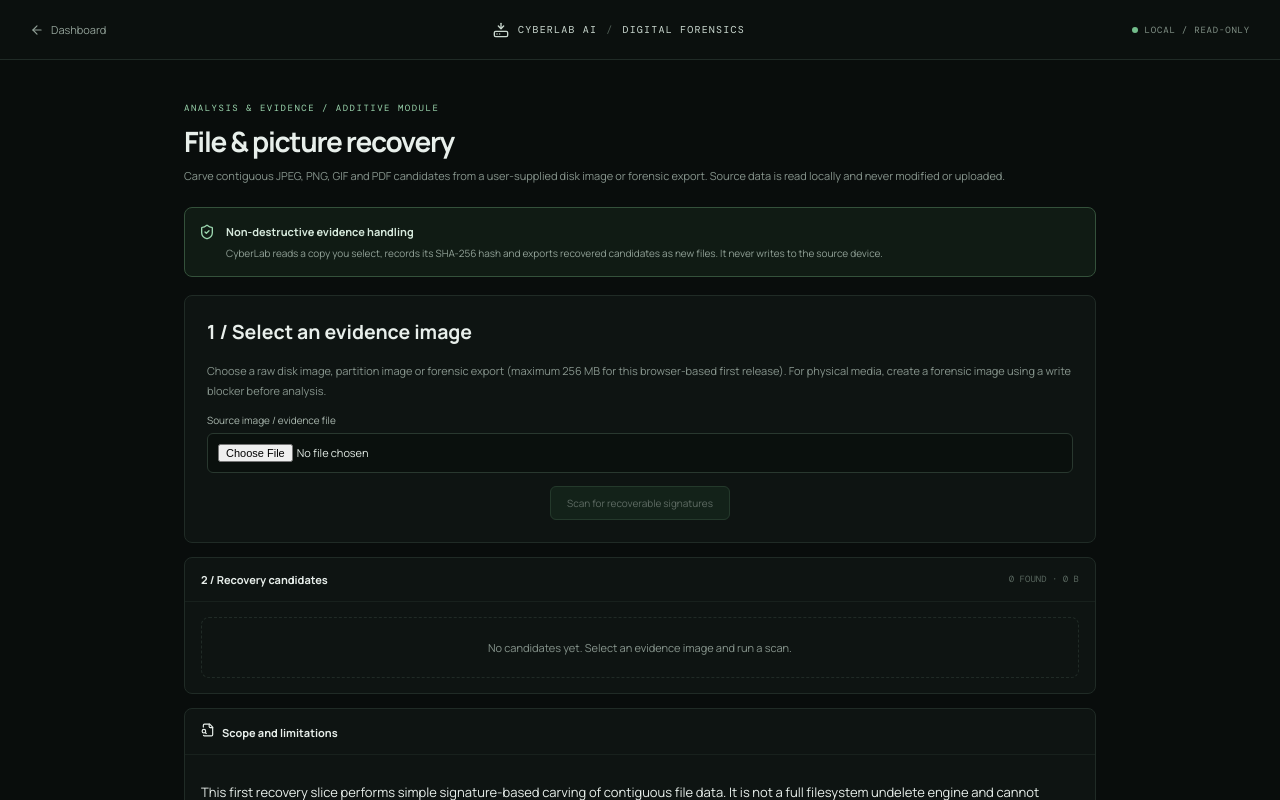
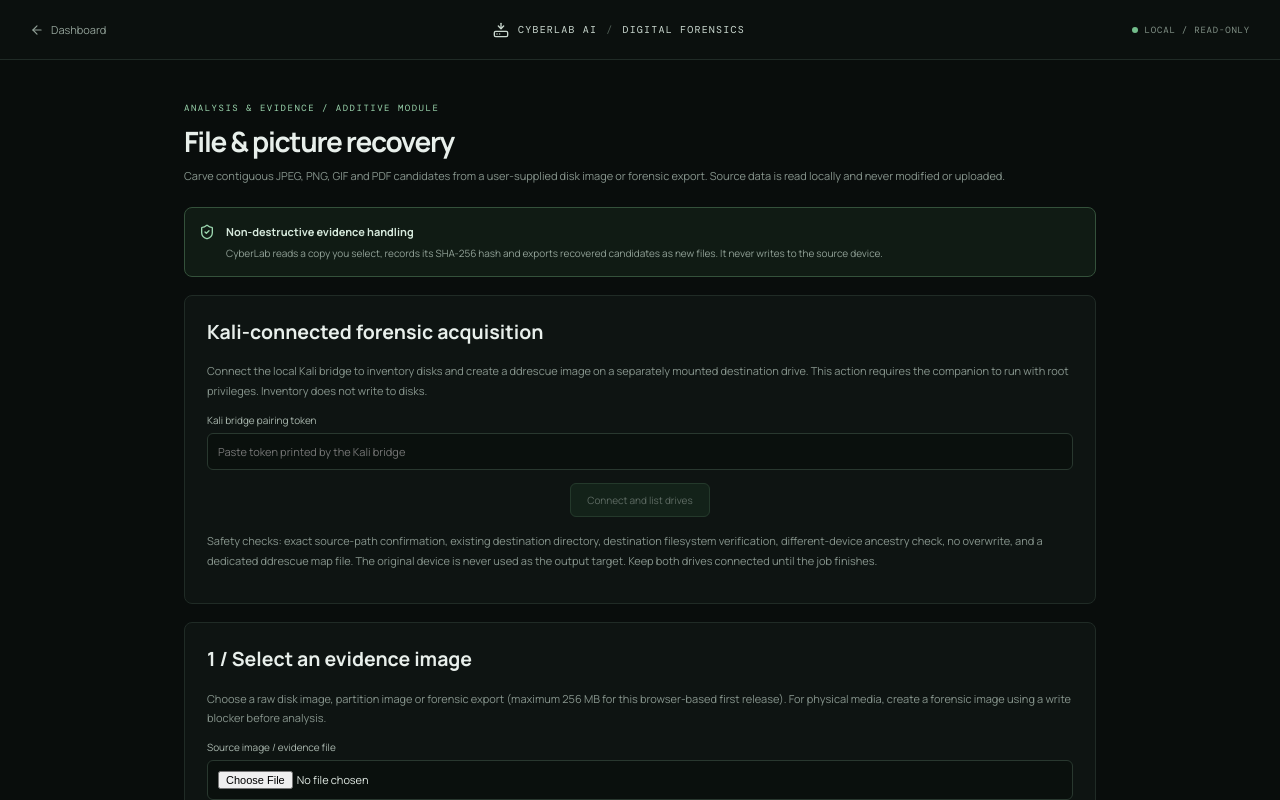
Before and after one commit to abelmiracle377-stack/cyberlab-ai, a Next.js app: page /forensics-recovery in a window 1280 px wide. Shown: the top 800 px of the page. Built offline with nearby package versions, Linux system fonts and the light colour scheme.

Commit message:
Add Kali bridge pairing, disk inventory and guarded ddrescue imaging UI

```diff
--- a/app/forensics-recovery/page.tsx
+++ b/app/forensics-recovery/page.tsx
@@ -6,6 +6,8 @@ import { ArrowLeft, Download, FileSearch, HardDriveDownload, ShieldCheck } from
 
 type Kind = "JPEG" | "PNG" | "GIF" | "PDF";
 type Recovered = { id:string; kind:Kind; start:number; end:number; size:number; name:string };
+type BlockDevice = {name:string;path:string;type:string;size:number;ro:boolean;tran?:string;model?:string;fstype?:string;mountpoints?:Array<string|null>};
+type AcquisitionJob = {id:string;state:string;source:string;image:string;map:string;message:string;return_code?:number};
 const MAX_BYTES = 256 * 1024 * 1024;
 const signatures = {
   jpegStart: [0xff,0xd8,0xff], jpegEnd: [0xff,0xd9],
@@ -41,8 +43,46 @@ function formatBytes(n:number){return n<1024?`${n} B`:n<1024*1024?`${(n/1024).to
 
 export default function ForensicsRecoveryPage(){
   const [source,setSource]=useState<File|null>(null),[items,setItems]=useState<Recovered[]>([]),[previewUrls,setPreviewUrls]=useState<Record<string,string>>({}),[busy,setBusy]=useState(false),[message,setMessage]=useState(""),[hash,setHash]=useState("");
+  const [bridgeToken,setBridgeToken]=useState(""),[paired,setPaired]=useState(false),[devices,setDevices]=useState<BlockDevice[]>([]),[selectedDevice,setSelectedDevice]=useState(""),[destinationDirectory,setDestinationDirectory]=useState("/mnt/backup"),[imageFilename,setImageFilename]=useState("cyberlab-disk.img"),[confirmationSource,setConfirmationSource]=useState(""),[bridgeBusy,setBridgeBusy]=useState(false),[bridgeMessage,setBridgeMessage]=useState(""),[job,setJob]=useState<AcquisitionJob|null>(null);
   useEffect(()=>()=>{Object.values(previewUrls).forEach(url=>URL.revokeObjectURL(url));},[previewUrls]);
   const total=useMemo(()=>items.reduce((sum,x)=>sum+x.size,0),[items]);
+  async function pairKali(){
+    setBridgeBusy(true);setBridgeMessage("");setPaired(false);
+    try{
+      const headers={Authorization:"Bearer "+bridgeToken.trim()};
+      const health=await fetch("http://127.0.0.1:8765/health",{headers,cache:"no-store"});
+      const h=await health.json();if(!health.ok)throw new Error(h.error||"Could not connect to Kali.");
+      const inventory=await fetch("http://127.0.0.1:8765/forensics/devices",{headers,cache:"no-store"});
+      const d=await inventory.json();if(!inventory.ok)throw new Error(d.error||"Could not read block-device inventory.");
+      setDevices((d.devices||[]).flatMap((item:BlockDevice)=>[item,...((item as any).children||[])]).filter((item:BlockDevice)=>item.path&&["disk","part"].includes(item.type)));
+      setPaired(true);setBridgeMessage("Kali connected. Device inventory is read-only; no drive has been mounted or modified.");
+    }catch(e){setBridgeMessage(e instanceof Error?e.message:"Kali connection failed.");}
+    finally{setBridgeBusy(false);}
+  }
+  async function refreshDevices(){
+    const response=await fetch("http://127.0.0.1:8765/forensics/devices",{headers:{Authorization:"Bearer "+bridgeToken.trim()},cache:"no-store"});
+    const data=await response.json();if(!response.ok)throw new Error(data.error||"Device inventory failed.");
+    setDevices((data.devices||[]).flatMap((item:BlockDevice)=>[item,...((item as any).children||[])]).filter((item:BlockDevice)=>item.path&&["disk","part"].includes(item.type)));
+  }
+  async function acquireImage(){
+    if(!selectedDevice||confirmationSource!==selectedDevice){setBridgeMessage("Select a source and retype its exact device path to confirm.");return;}
+    setBridgeBusy(true);setBridgeMessage("Submitting protected imaging job…");
+    try{
+      const response=await fetch("http://127.0.0.1:8765/forensics/image",{method:"POST",headers:{"Content-Type":"application/json",Authorization:"Bearer "+bridgeToken.trim()},body:JSON.stringify({source:selectedDevice,destinationDirectory,filename:imageFilename,confirmationSource})});
+      const data=await response.json();if(!response.ok)throw new Error(data.error||"Disk imaging could not start.");
+      setJob(data.job);setBridgeMessage(data.note||"Disk imaging started.");
+      const jobId=data.job.id;
+      const poll=async():Promise<void>=>{
+        const status=await fetch("http://127.0.0.1:8765/forensics/jobs/"+jobId,{headers:{Authorization:"Bearer "+bridgeToken.trim()},cache:"no-store"});
+        const payload=await status.json();if(!status.ok)throw new Error(payload.error||"Could not read imaging status.");
+        setJob(payload.job);
+        if(payload.job.state==="running"){await new Promise(resolve=>setTimeout(resolve,3000));return poll();}
+        setBridgeMessage(payload.job.message||"Imaging job finished.");
+      };
+      void poll().catch(e=>setBridgeMessage(e instanceof Error?e.message:"Could not monitor imaging job."));
+    }catch(e){setBridgeMessage(e instanceof Error?e.message:"Disk imaging failed.");}
+    finally{setBridgeBusy(false);}
+  }
   async function choose(e:ChangeEvent<HTMLInputElement>){setSource(e.target.files?.[0]??null);setItems([]);setPreviewUrls({});setHash("");setMessage("");}
   async function scan(){if(!source)return;if(source.size>MAX_BYTES){setMessage("This browser-based scanner is limited to 256 MB per source image. Use a dedicated forensic workstation for larger images.");return;}
     setBusy(true);setItems([]);setPreviewUrls({});setMessage("Reading source image locally…");
@@ -56,6 +96,24 @@ export default function ForensicsRecoveryPage(){
     <section className="agent-main">
       <div className="agent-heading"><div className="agent-overline">ANALYSIS & EVIDENCE / ADDITIVE MODULE</div><h1>File & picture recovery</h1><p>Carve contiguous JPEG, PNG, GIF and PDF candidates from a user-supplied disk image or forensic export. Source data is read locally and never modified or uploaded.</p></div>
       <div className="vault-security"><ShieldCheck size={16}/><div><strong>Non-destructive evidence handling</strong><p>CyberLab reads a copy you select, records its SHA-256 hash and exports recovered candidates as new files. It never writes to the source device.</p></div></div>
+      <section className="module-page-panel panel" style={{marginTop:18}}>
+        <h2 style={{marginTop:0}}>Kali-connected forensic acquisition</h2>
+        <p>Connect the local Kali bridge to inventory disks and create a ddrescue image on a separately mounted destination drive. This action requires the companion to run with root privileges. Inventory does not write to disks.</p>
+        <label className="vault-field"><span>Kali bridge pairing token</span><input type="password" autoComplete="off" value={bridgeToken} onChange={e=>{setBridgeToken(e.target.value);setPaired(false);}} placeholder="Paste token printed by the Kali bridge"/></label>
+        <button className="network-run" type="button" onClick={pairKali} disabled={!bridgeToken.trim()||bridgeBusy}>{bridgeBusy?"Connecting…":"Connect and list drives"}</button>
+        {paired&&<><div className="malware-kv"><span>Connection</span><strong>LOCAL KALI BRIDGE PAIRED</strong></div>
+          <label className="vault-field"><span>Source device (choose the disk, not a mounted file)</span><select value={selectedDevice} onChange={e=>{setSelectedDevice(e.target.value);setConfirmationSource("");}}><option value="">Select a detected device</option>{devices.map(d=><option key={d.path} value={d.path}>{d.path} · {d.type} · {(d.size/1024/1024/1024).toFixed(2)} GB · {d.model||d.fstype||"storage"}{d.ro?" · read-only":""}</option>)}</select></label>
+          <label className="vault-field"><span>Destination directory on a DIFFERENT physical drive</span><input value={destinationDirectory} onChange={e=>setDestinationDirectory(e.target.value)} placeholder="/mnt/backup"/></label>
+          <label className="vault-field"><span>New image filename</span><input value={imageFilename} onChange={e=>setImageFilename(e.target.value)} placeholder="disk.img"/></label>
+          <label className="vault-field"><span>Retype the exact source path to confirm</span><input value={confirmationSource} onChange={e=>setConfirmationSource(e.target.value)} placeholder="/dev/sdX"/></label>
+          <button className="network-run" type="button" onClick={acquireImage} disabled={bridgeBusy||!selectedDevice||confirmationSource!==selectedDevice||!destinationDirectory.trim()||!imageFilename.trim()}>Create forensic image with ddrescue</button>
+          {job&&<div className="malware-kv"><span>Acquisition job · {job.state}</span><strong>{job.message}</strong></div>}
+          {job?.image&&<div className="malware-kv"><span>Image output</span><strong style={{overflowWrap:"anywhere"}}>{job.image}</strong></div>}
+          {job?.map&&<div className="malware-kv"><span>ddrescue map</span><strong style={{overflowWrap:"anywhere"}}>{job.map}</strong></div>}
+        </>}
+        {bridgeMessage&&<p role="status" className="network-note">{bridgeMessage}</p>}
+        <p className="network-note">Safety checks: exact source-path confirmation, existing destination directory, destination filesystem verification, different-device ancestry check, no overwrite, and a dedicated ddrescue map file. The original device is never used as the output target. Keep both drives connected until the job finishes.</p>
+      </section>
       <section className="module-page-panel panel" style={{marginTop:18}}>
         <h2 style={{marginTop:0}}>1 / Select an evidence image</h2>
         <p>Choose a raw disk image, partition image or forensic export (maximum 256 MB for this browser-based first release). For physical media, create a forensic image using a write blocker before analysis.</p>
```
